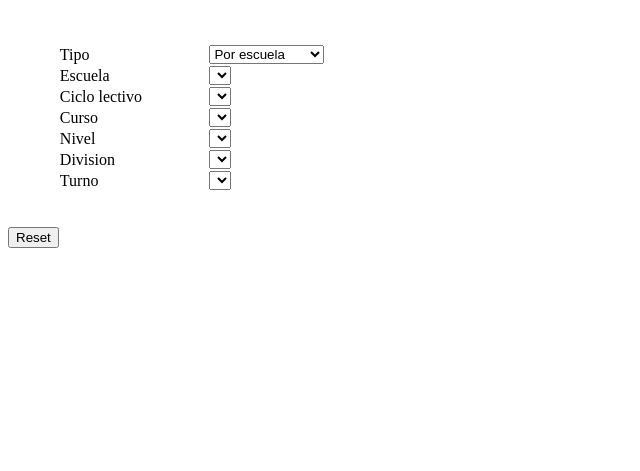
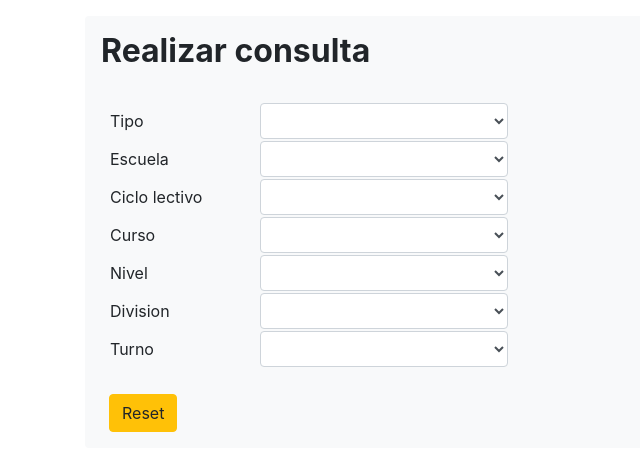
Before and after one commit to mari709/dw-escuelas, a PHP site: page / in a window 1280 px wide. Shown: the top 471 px of the page, without its empty margins (0-640 px from the left). Run offline with PHP 8.4, Linux system fonts and the light colour scheme; data that the repository does not hold is empty.

Commit message:
incorporo estilos

```diff
--- a/index.php
+++ b/index.php
@@ -1,10 +1,11 @@
 <?php
 // version Mansueto - otero corregida
 
+// Notificar solamente errores de ejecución
+error_reporting(E_ERROR | E_WARNING | E_PARSE);
+
 include 'conexion.php';
 include 'arreglos.php';
-
-echo "<br>";
 
 if(isset($_POST["ciclo"])){$ciclo = $_POST["ciclo"];}; //<-----$ciclo_lectivo
 if (isset($_POST["escuela"])){$escuela = $_POST["escuela"];};  //<----- $escuela
@@ -20,19 +21,32 @@ $tipos = array( "ESCUELA" => "Por escuela",
 "DIVISION" => "Por division",
 "CICLO" => "Por ciclo lectivo",
 "TURNO" => "Por turno");
+?>
 
-echo "<HTML>\n";
-echo "<Head>\n";
-echo "</Head>\n";
-echo "<Body>\n";
-echo "<br>";
+<!doctype html>
+  <head>
+    <meta name="viewport" content="width=device-width, initial-scale=1">
+    <link rel="stylesheet" href="https://stackpath.bootstrapcdn.com/bootstrap/4.5.2/css/bootstrap.min.css" integrity="sha384-JcKb8q3iqJ61gNV9KGb8thSsNjpSL0n8PARn9HuZOnIxN0hoP+VmmDGMN5t9UJ0Z" crossorigin="anonymous">
+    <link rel="stylesheet" href="style.css">
+  </head>
 
-echo "<FORM name=f method=\"POST\" action=\"index.php\">\n";
-echo "<table width=\"500\" border=0 cellspacing=0 style=\"border-collapse: collapse\">\n";
-echo "<tr>\n";
-echo "<td width=50> &nbsp;</td>\n";
-echo "<td width=150>Tipo</td>\n";
-echo "<td width=250><select name=tipo size=1  onchange=this.form.submit()  >\n";
+  <body>
+  <div class="container">
+    <div class="container-fluid bg-contenedor rounded p-3 mt-3">
+  <h2><strong>Realizar consulta</strong></h2>
+
+    <FORM class="pl-2" name="f" method="POST" action="index.php">
+      <br>
+      <table>
+    <tr>
+    <td>Tipo</td>
+
+<?php
+
+
+echo "<td><select class=form-control name=tipo size=1  onchange=this.form.submit()  >\n";
+echo "<option value= ''> </option>";
+
 foreach ($tipos as $key => $dsc) {
 if ($key == $tipo) {
 echo "<option selected value=\"$key\">$dsc</option>";
@@ -41,12 +55,10 @@ echo "<option selected value=\"$key\">$dsc</option>";
   }
 }
 echo "</select></td>\n";
-echo "<td width=50> &nbsp;</td>\n";
 echo "</tr>\n";
 echo "<tr>\n";
-echo "<td width=50> &nbsp;</td>\n";
 echo "<td width=150>Escuela</td>\n";
-echo "<td width=250><select name =escuela size=1 onchange=this.form.submit()>\n";
+echo "<td width=250><select class=form-control name =escuela size=1 onchange=this.form.submit()>\n";
 echo "<option value= ''> </option>";
 foreach($escuela_array as $clave => $dato){
 
@@ -61,12 +73,10 @@ foreach($escuela_array as $clave => $dato){
 
 echo "</select>";
 echo "</td>";
-echo "<td width=50> &nbsp;</td>\n";
 echo "</tr>\n";
 echo "<tr>\n";
-echo "<td width=50> &nbsp;</td>\n";
 echo "<td width=150>Ciclo lectivo</td>\n";
-echo "<td width=250> <select name =ciclo size=1 onchange=this.form.submit()>\n";
+echo "<td width=250> <select class=form-control name =ciclo size=1 onchange=this.form.submit()>\n";
 echo "<option value= ''> </option>";
 
 foreach($ciclo_array as $claved => $datod){
@@ -82,13 +92,11 @@ foreach($ciclo_array as $claved => $datod){
 
 echo "</select>";
 echo "</td>";
-echo "<td width=50> &nbsp;</td>\n";
 echo "</tr>\n";
 echo "<tr>\n";
-echo "<td width=50> &nbsp;</td>\n";
 echo "<td width=150>Curso</td>\n";
 
-echo "<td width=250> <select name =anno size=1 onchange=this.form.submit()>\n";
+echo "<td width=250> <select class=form-control name =anno size=1 onchange=this.form.submit()>\n";
 
 echo "<option value= ''> </option>";
 
@@ -107,14 +115,12 @@ foreach($curso_array as $clavee => $datoe){
 echo "</select>";
 
 echo "</td>\n";
-echo "<td width=50> &nbsp;</td>\n";
 echo "</tr>\n";
 
 echo "<tr>\n";
 
-echo "<td width=50> &nbsp;</td>\n";
 echo "<td width=150>Nivel</td>\n";
-echo "<td width=250> <select name =nivel size=1 onchange=this.form.submit()>\n";
+echo "<td width=250> <select class=form-control name =nivel size=1 onchange=this.form.submit()>\n";
 
 $consulta_id_nivel = "select id,dsc from niveles where id = '$nivel'";
 
@@ -134,15 +140,13 @@ while($row_cinco = mysqli_fetch_array($consulta_niveles_dos)){
 
 echo "</select>";
 echo "</td>\n";
-echo "<td width=50> &nbsp;</td>\n";
 echo "</tr>\n";
 
 echo "<tr>\n";
-echo "<td width=50> &nbsp;</td>\n";
 echo "<td width=150>Division</td>\n";
 
 
-echo "<td width=250> <select name =division size=1 onchange=this.form.submit()>\n";
+echo "<td width=250> <select class=form-control name =division size=1 onchange=this.form.submit()>\n";
 
 $consulta_id_division = "select id,dsc from divisiones where id = '$division'";
 
@@ -161,14 +165,12 @@ while($row_seis = mysqli_fetch_array($consulta_division_dos)){
 }
 
 echo "</td>\n";
-echo "<td width=50> &nbsp;</td>\n";
 echo "</tr>\n";
 
 echo "<tr>\n";
-echo "<td width=50> &nbsp;</td>\n";
 echo "<td width=150>Turno</td>\n";
 
-echo "<td width=250> <select name =turno size=1 onchange=this.form.submit()>\n";
+echo "<td width=250> <select class=form-control name =turno size=1 onchange=this.form.submit()>\n";
 
 $consulta_id_turno = "select id,dsc from turnos where id = '$turno'";
 
@@ -188,12 +190,10 @@ while($row_siete = mysqli_fetch_array($consulta_turno_dos)){
 
 
 echo "</td>\n";
-echo "<td width=50> &nbsp;</td>\n";
 echo "</tr>\n";
 
 echo "<tr>\n";
 echo "<td> &nbsp;</td>\n";
-echo "<td></td>\n";
 
 //echo "<td><input type=submit value=\"ver\"></td>\n";
 
@@ -207,11 +207,13 @@ echo "</form>\n";
 
 ?>
 
-<form action="index.php" method="post">
-
- <input type=submit value="Reset" /></p>
-
+<form class="pl-2" action="index.php" method="post">
+      <input type=submit value="Reset" class="btn btn-warning" />
   </form>
+</div>
+</div>
+<div class="container">
+<div class="container-fluid">
 <?php
 
 if(isset($tipo)){
@@ -224,3 +226,6 @@ if(isset($tipo)){
 
 
 ?>
+</div>
+</div>
+</body>
--- /dev/null
+++ b/style.css
@@ -0,0 +1,7 @@
+img, .table td {
+    vertical-align: bottom;
+}
+
+.bg-contenedor{
+    background-color: #f8f9fa;
+}
```
